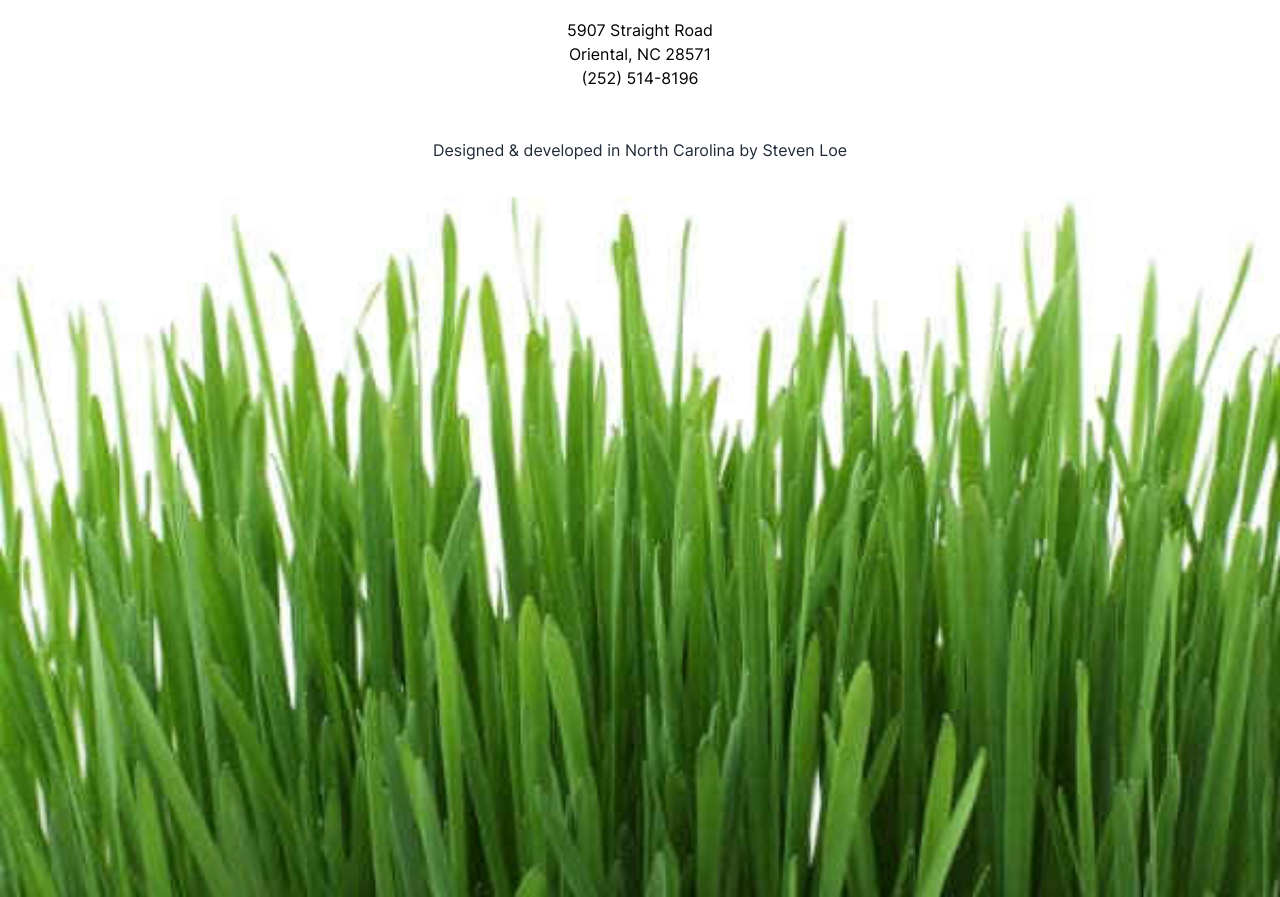
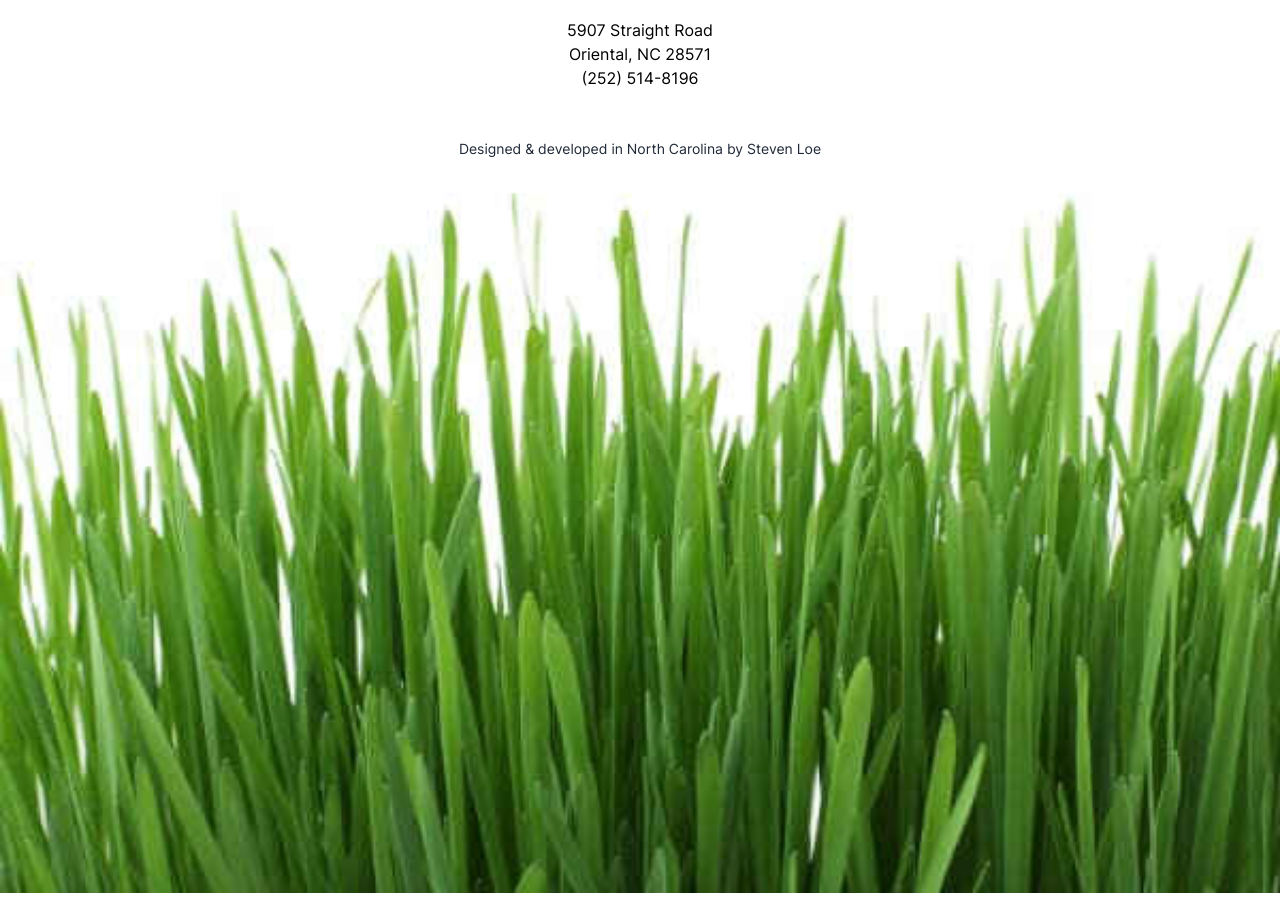
Before and after one commit to stevenloe/lawns_plus, a Vue app: page / in a window 1280 px wide. Shown: the part 8280-9177 px from the top of the page. Built offline with nearby package versions, Linux system fonts and the light colour scheme; what @tailwindcss/typography would draw is missing.

Commit message:
footer: remove link, uodate text

```diff
--- a/src/components/Footer.vue
+++ b/src/components/Footer.vue
@@ -13,7 +13,7 @@
       Oriental, NC 28571 <br />
       (252) 514-8196
     </address>
-    <div class="px-8 mt-12 text-gray-800">
+    <div class="px-8 mt-12 text-sm text-gray-800">
       Designed & developed in North Carolina by Steven Loe
 
     </div>
```
